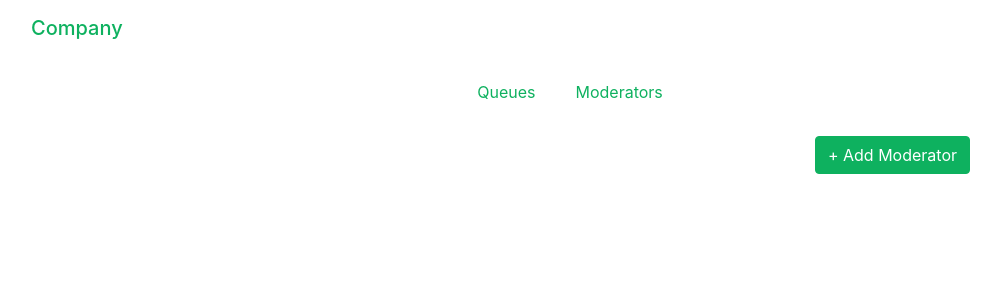
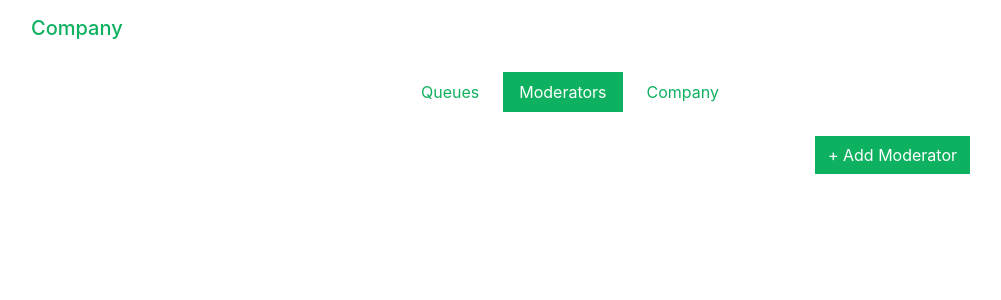
Before and after one commit to ArjunSureshKumar92/CYOQ-CreateYourOwnQueue, an Angular app: page /moderator/list in a window 1280 px wide. Shown: the top 300 px of the page, without its empty margins (70-1071 px from the left). Built offline with nearby package versions, Linux system fonts and the light colour scheme.

Commit message:
Remove rounded corners

```diff
--- a/src/app/app-routing.module.ts
+++ b/src/app/app-routing.module.ts
@@ -4,6 +4,7 @@ import { AdminHomeComponent } from './admin-home/admin-home.component';
 import { CreateQueueComponent } from './create-queue/create-queue.component';
 import { CreateModeratorComponent } from './create-moderator/create-moderator.component';
 import { ModeratorListComponent } from './moderator-list/moderator-list.component';
+import { CompanyDetailsComponent } from './company-details/company-details.component';
 
 const routes: Routes = [
   {
@@ -31,6 +32,10 @@ const routes: Routes = [
             component: ModeratorListComponent
         }
     ]
+  },
+  {
+      path: 'company',
+      component: CompanyDetailsComponent
   }
 ];
 
--- a/src/app/navbar.component.ts
+++ b/src/app/navbar.component.ts
@@ -13,6 +13,9 @@ import { Component } from '@angular/core';
             <li class="list-inline-item nav-item">
               <a routerLink="/moderator/list" class="nav-link" routerLinkActive="active">Moderators</a>
             </li>
+            <li class="list-inline-item nav-item">
+              <a routerLink="/company" class="nav-link" routerLinkActive="active">Company</a>
+            </li>
           </ul>
         </div>
       </nav>
--- a/src/styles.scss
+++ b/src/styles.scss
@@ -2,6 +2,7 @@
 @import "~bootstrap/scss/functions";
 @import "~bootstrap/scss/variables";
 
+$enable-rounded: false;
 $link-color: #0eb15f;
 $link-hover-color: #05944c;
 
@@ -20,3 +21,8 @@ label {
     font-weight: lighter;
     text-transform: uppercase;
 }
+
+.active {
+    background-color: map-get($theme-colors, primary);
+    color: #fff
+}
```
